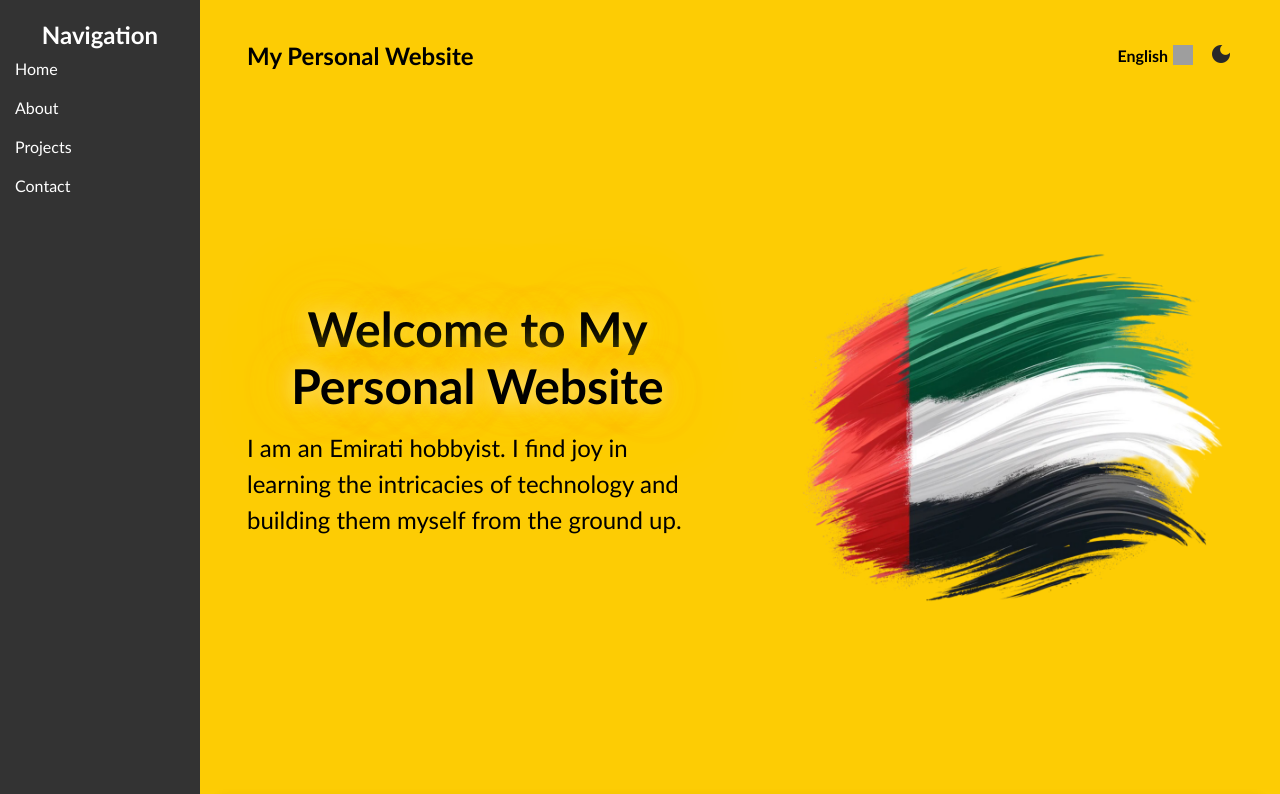
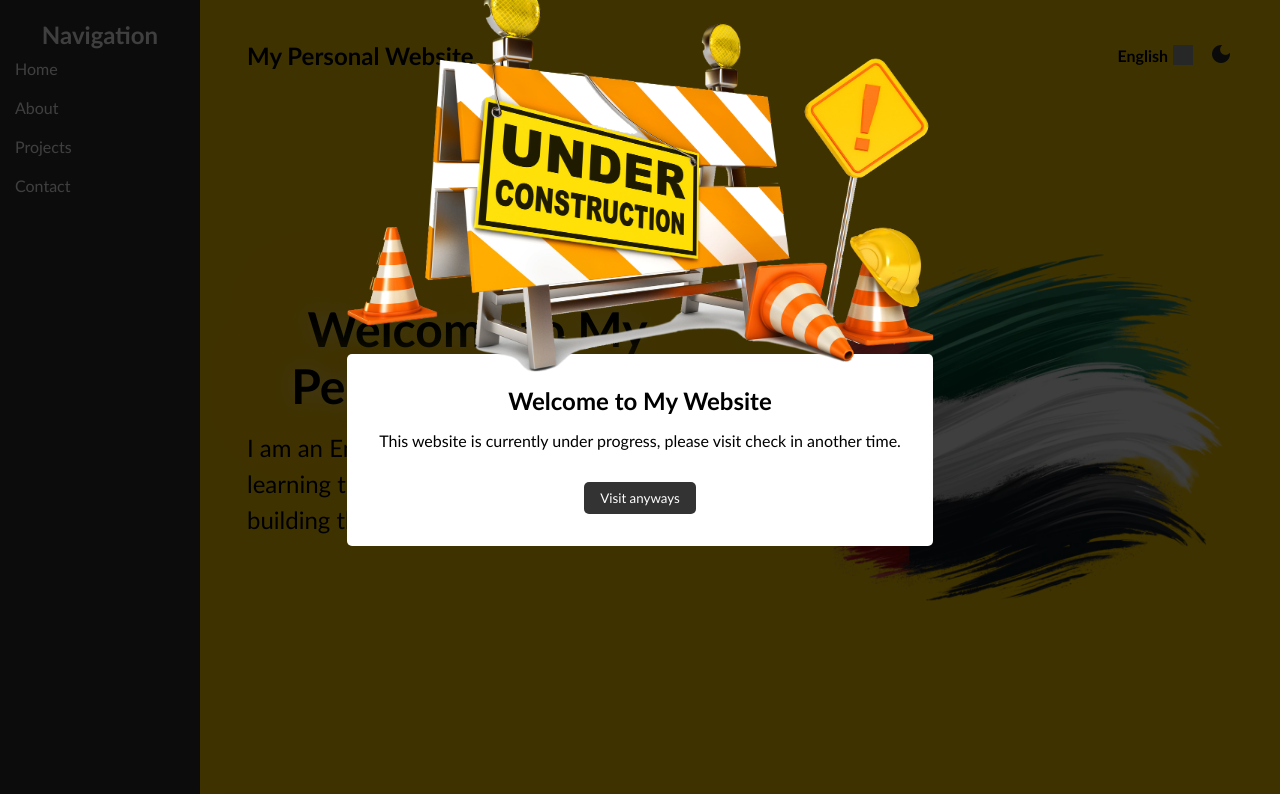
Before and after one commit to Saifs16/MyWebsite, a plain HTML site: page index.html in a window 1280 px wide. Shown: the top 794 px of the page. Drawn offline with Linux system fonts and the light colour scheme; grey boxes are pictures that could not be loaded.

Commit message:
Added 'Under-Construction' popup

```diff
--- a/css/style.css
+++ b/css/style.css
@@ -425,6 +425,14 @@ body.dark-mode .sidebar a {
 body.dark-mode .sidebar a:hover {
     background-color: #333;
 }
+.dark-mode .popup {
+    background: #333;
+    color: #fff;
+}
+
+.dark-mode .popup button {
+    background: #555;
+}
 
 body.dark-mode .content {
     background-color: #1f1f1f;
@@ -461,3 +469,66 @@ body.dark-mode .contact-section button:hover,
 body.dark-mode .projects-section .project-card button:hover {
     background-color: #0056b3;
 }
+
+.popup-overlay {
+    position: fixed;
+    top: 0;
+    left: 0;
+    width: 100%;
+    height: 100%;
+    background: rgba(0, 0, 0, 0.5);
+    display: none;
+    align-items: center;
+    justify-content: center;
+    z-index: 1000; /* Ensure it is above other elements */
+}
+
+.popup {
+    background: #fff;
+    padding: 2rem;
+    border-radius: 5px;
+    text-align: center;
+    position: relative;
+    z-index: 1001; /* Ensure it is above the overlay */
+    margin-top: 100px; /* Adjust this value to move the popup down */
+}
+
+.popup-image {
+    max-width: 100%; /* Adjust this value as needed */
+    height: auto;
+    margin-bottom: -50px; /* Adjust this value to overlap the popup */
+    position: absolute;
+    top: -195%; /* Use negative value to move the image up */
+    left: 50%; /* Adjust this value to move the image horizontally */
+    transform: translateX(-50%); /* Center the image horizontally */
+    z-index: 1001; /* Ensure it is above the overlay */
+}
+
+
+.popup h2 {
+    margin-bottom: 1rem;
+}
+
+.popup p {
+    margin-bottom: 1rem;
+}
+
+.popup button {
+    margin-top: 1rem;
+    padding: 0.5rem 1rem;
+    border: none;
+    background: #333;
+    color: #fff;
+    border-radius: 5px;
+    cursor: pointer;
+}
+#overlay {
+    display: none;
+    position: fixed;
+    top: 0;
+    left: 0;
+    width: 100%;
+    height: 100%;
+    background-color: rgba(0, 0, 0, 0.5); /* Semi-transparent black */
+    z-index: 1000; /* Ensure it is above most elements but below the popup */
+}
--- a/index.html
+++ b/index.html
@@ -8,6 +8,7 @@
     <link rel="stylesheet" href="https://fonts.googleapis.com/icon?family=Material+Icons" />
     <link rel="stylesheet" href="css/style.css" />
     <script src="js/script.js" defer></script>
+    <meta name="viewport" content="width=device-width, initial-scale=1, maximum-scale=1, user-scalable=no">
 </head>
 <body>
     <div class="sidebar">
@@ -87,5 +88,15 @@
             </p>
         </section>
     </div>
+    <div id="overlay"></div>
+        <div id="popup" class="popup-overlay">
+            <div class="popup">
+                <img src="images/under_construction.png" alt="Popup Image" class="popup-image">
+                <h2>Welcome to My Website</h2>
+                <p>This website is currently under progress, please visit check in another time.</p>
+                <button id="close-popup">Visit anyways</button>
+            </div>
+        </div>
+    </div>
 </body>
 </html>
--- a/js/project-detail.js
+++ b/js/project-detail.js
@@ -15,8 +15,8 @@ document.addEventListener('DOMContentLoaded', function () {
                     <strong>Sponsored by:</strong> ${project.sponsoredBy}</p>
                     <p>${project.detailedDescription}</p>
                     <p><strong>Skills used:</strong> ${project.skillsUsed.join(', ')}</p>
-                    <p><strong>Hardware components:</strong> ${project.components.hardware.join(', ')}</p>
-                    <p><strong>Software components:</strong> ${project.components.software.join(', ')}</p>
+                    <p><strong>Hardware utilized:</strong> ${project.components.hardware.join(', ')}</p>
+                    <p><strong>Software utilized:</strong> ${project.components.software.join(', ')}</p>
                     <p><strong>Purpose:</strong> ${project.purpose}</p>
                     <p><strong>Date started:</strong> ${project.dateStarted}<br>
                     <strong>Date concluded:</strong> ${project.dateConcluded}</p>
--- a/js/script.js
+++ b/js/script.js
@@ -166,3 +166,57 @@ document.addEventListener('DOMContentLoaded', function() {
             }
         });
 });
+// Pop up functions -- Remove once website reaches completion
+document.addEventListener("DOMContentLoaded", function() {
+    const darkModeToggle = document.querySelector(".dark-mode-toggle");
+
+    darkModeToggle.addEventListener("click", () => {
+        document.body.classList.toggle("dark-mode");
+        const darkModeEnabled = document.body.classList.contains("dark-mode");
+        localStorage.setItem("darkMode", darkModeEnabled);
+    });
+
+    // Load dark mode preference
+    if (localStorage.getItem("darkMode") === "true") {
+        document.body.classList.add("dark-mode");
+    }
+});
+
+document.addEventListener("DOMContentLoaded", function() {
+    const popup = document.getElementById("popup");
+    const closePopup = document.getElementById("close-popup");
+    const overlay = document.getElementById("overlay");
+
+    function showPopup() {
+        popup.style.display = "flex";
+        overlay.style.display = "block"; // Show the overlay
+        document.body.style.overflow = "hidden"; // Prevent scrolling on the body
+    }
+
+    function hidePopup() {
+        popup.style.display = "none";
+        overlay.style.display = "none"; // Hide the overlay
+        document.body.style.overflow = "auto"; // Restore scrolling on the body
+    }
+
+    closePopup.addEventListener("click", hidePopup);
+
+    // Check if popup should be shown
+    if (!sessionStorage.getItem("popupClosed")) {
+        showPopup(); // Call your function to show the popup
+
+        // Set a click event listener on the close button inside the popup
+        document.getElementById("popupCloseButton").addEventListener("click", function() {
+            // Mark the popup as closed in sessionStorage
+            sessionStorage.setItem("popupClosed", "true");
+            hidePopup();
+        });
+    }
+
+    // Reset popupShown if the session has ended or the page is refreshed
+    if (!sessionStorage.getItem("popupShown")) {
+        sessionStorage.setItem("popupShown", "true");
+    } else {
+        sessionStorage.removeItem("popupClosed");
+    }
+});
```
Also changed, not shown: project-detail.html (+1 -1 lines), images/under_construction.png (added).
